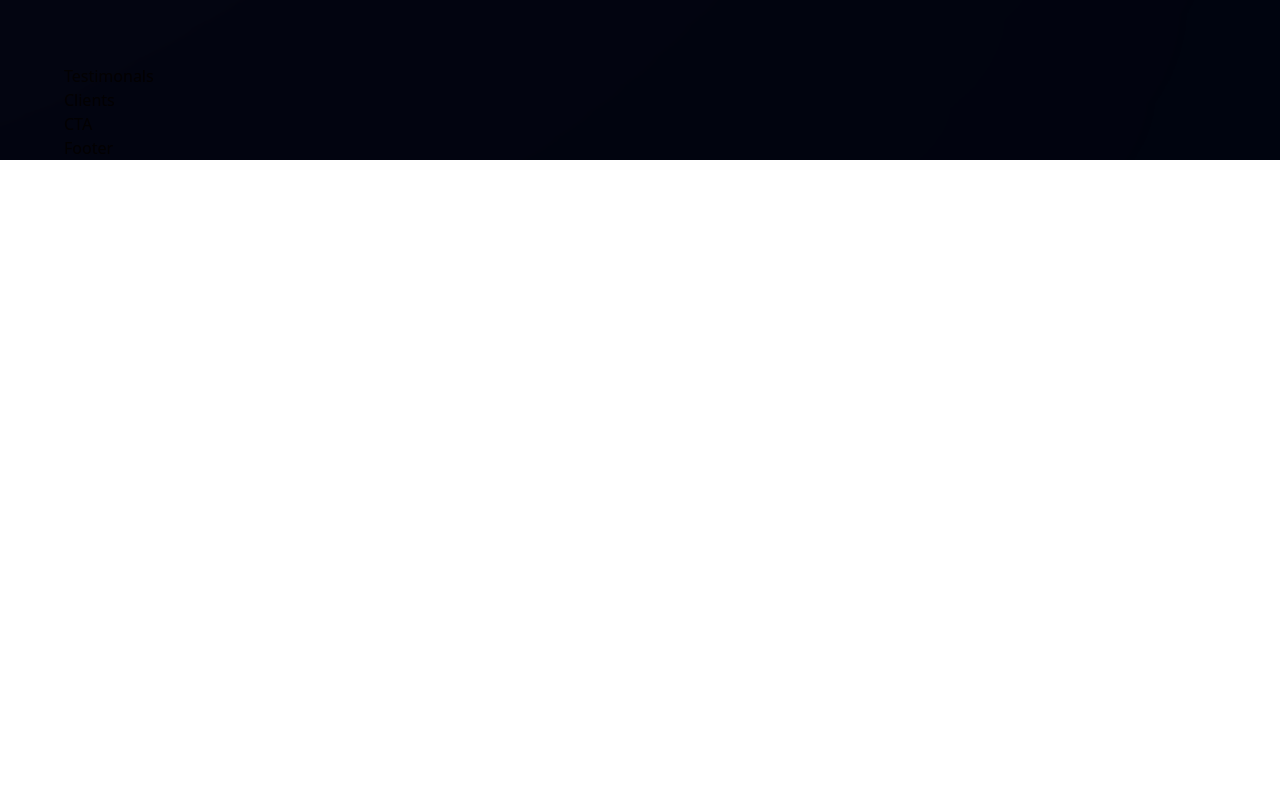
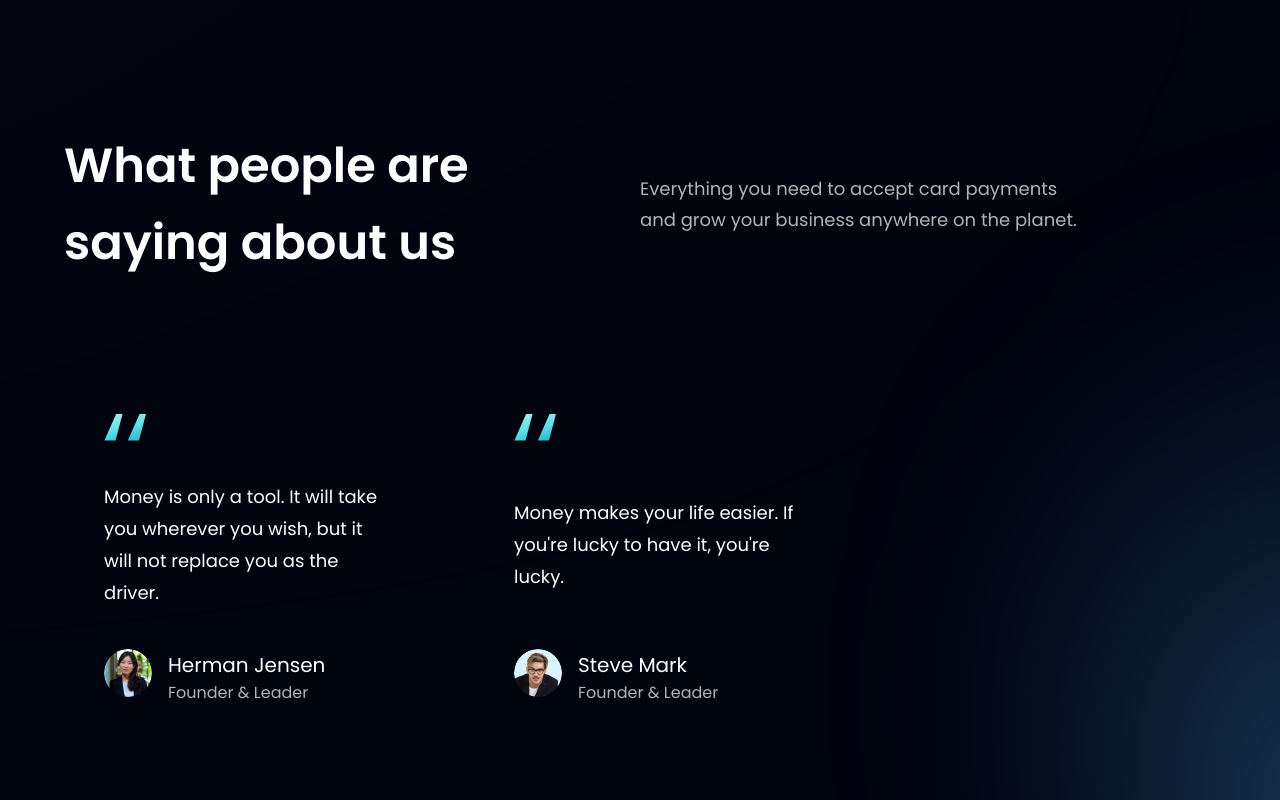
Before and after one commit to tleanne1/bank_modern_app, a React (Vite) app: page / in a window 1280 px wide. Shown: the part 2740-3540 px from the top of the page. Before the commit the page ends 2900 px from the top, so only its background shows below. Built offline with nearby package versions, Linux system fonts and the light colour scheme.

Commit message:
added testimonials content

```diff
--- a/src/components/FeedbackCard.jsx
+++ b/src/components/FeedbackCard.jsx
@@ -1,7 +1,29 @@
-import React from "react";
+import { quotes } from "../assets";
 
-const FeedbackCard = () => {
-  return <div>FeedbackCard</div>;
-};
+const FeedbackCard = ({ content, name, title, img }) => (
+  <div className="flex justify-between flex-col px-10 py-12 rounded-[20px] max-w-[370px] md:mr-10 sm:mr-5 mr-0 my-5 feedback-card">
+    <img
+      src={quotes}
+      alt="double_quotes"
+      className="w-[42px] h-[27px] object-contain"
+    />
+    <p className="font-poppins font-normal text-[18px] leading-[32px] text-white my-10">
+      {content}
+    </p>
+
+    <div className="flex flex-row">
+      <img src={img} alt={name} className="w-[48px] h-[48px] rounded-full" />
+
+      <div className="flex flex-col ml-4">
+        <h4 className="font-poppins font-semiBold text-[20px] leading-[32px] text-white">
+          {name}
+        </h4>
+        <p className="font-poppins font-normal text-[16px] leading-[24px] text-dimWhite">
+          {title}
+        </p>
+      </div>
+    </div>
+  </div>
+);
 
 export default FeedbackCard;
--- a/src/components/Testimonials.jsx
+++ b/src/components/Testimonials.jsx
@@ -1,7 +1,32 @@
-import React from "react";
+import { feedback } from "../constants";
+import styles, { layout } from "../style";
+import FeedbackCard from "./FeedbackCard";
 
-const Testimonals = () => {
-  return <div>Testimonals</div>;
-};
+const Testimonals = () => (
+  <section
+    id="clients"
+    className={`${styles.paddingY} ${styles.flexCenter} flex-col relative`}
+  >
+    <div className="absolute z-[0] w-[60%] h-[60%] -right-[50%] rounded-full blue_gradient" />
+
+    <div className="w-full flex justify-between items-center md:flex-row flex-col sm:mb-16 mb-6 relative z-[1]">
+      <h1 className={styles.heading2}>
+        What people are <br className="sm:block hidden" /> saying about us
+      </h1>
+      <div className="w-full md:mt-0 mt-6">
+        <p className={`${styles.paragraph} text-left max-w-[450px]`}>
+          Everything you need to accept card payments and grow your business
+          anywhere on the planet.
+        </p>
+      </div>
+    </div>
+
+    <div className="flex flex-wrap sm:justify-start justify-center w-full feedback-container relative z-[1]">
+      {feedback.map((card) => (
+        <FeedbackCard key={card.id} {...card} />
+      ))}
+    </div>
+  </section>
+);
 
 export default Testimonals;
```
